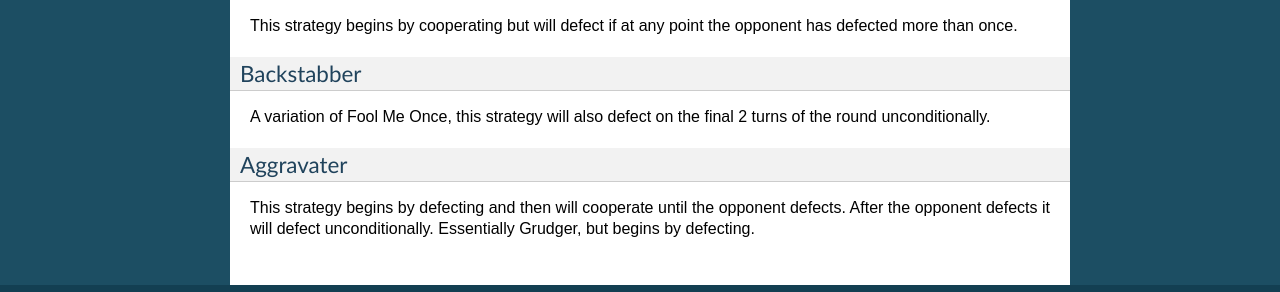
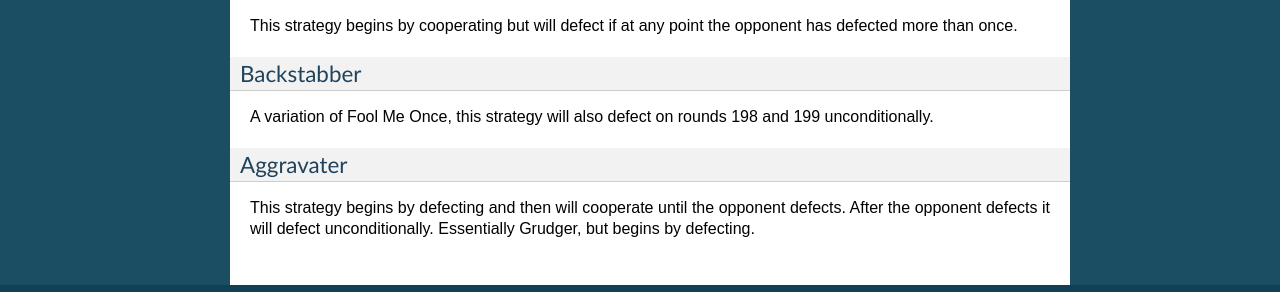
Before and after one commit to Axelrod-Python/Axelrod, a Sphinx documentation site: the page built from docs/overview_of_strategies.rst, in a window 1280 px wide and 900 px high, scrolled down 14651 px. Shown: the part 553-845 px from the top of the window. Built offline with Sphinx 7.4.7, drawn with Linux system fonts in a browser that asks for light colours.

Commit message:
Amends documentation of backstabber

```diff
--- a/docs/overview_of_strategies.rst
+++ b/docs/overview_of_strategies.rst
@@ -892,7 +892,7 @@ This strategy begins by cooperating but will defect if at any point the opponent
 Backstabber
 ^^^^^^^^^^^
 
-A variation of Fool Me Once, this strategy will also defect on the final 2 turns of the round unconditionally.
+A variation of Fool Me Once, this strategy will also defect on rounds 198 and 199 unconditionally.
 
 Aggravater
 ^^^^^^^^^^^
```
